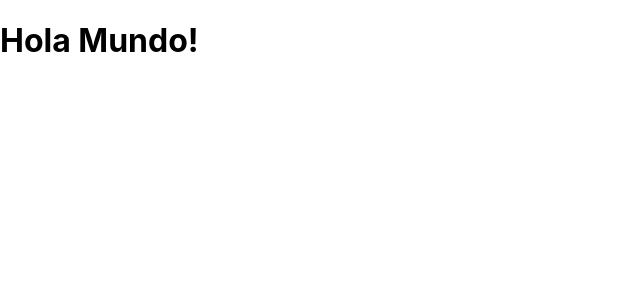
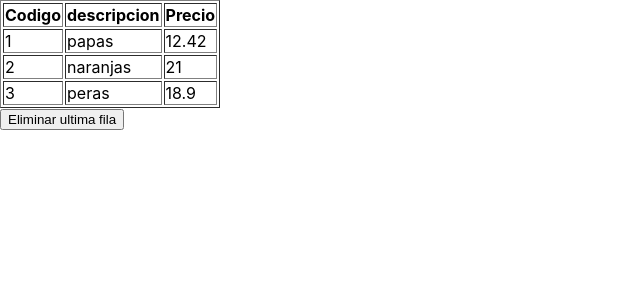
Before and after one commit to matinasif/ahorraGuita_frontend, a React (Create React App) app: page / in a window 1280 px wide. Shown: the top 300 px of the page, without its empty margins (0-640 px from the left). Built offline with nearby package versions, Linux system fonts and the light colour scheme.

Commit message:
pruebas con Hook UseState

```diff
--- a/src/App.js
+++ b/src/App.js
@@ -1,10 +1,84 @@
 import logo from './logo.svg';
 import './App.css';
+import { useState } from 'react';
 
 function App() {
+  /*function generarAleatorio() {
+    const v = Math.trunc(Math.random() * 10 );
+    setValor(v);
+  }*/
+
+
+   /* function generarAleatorios() {
+    const vector = new Array (5);
+    for (let i = 0; i < vector.length ; i++) {
+     vector[i] = Math.trunc(Math.random()*10);
+     setNumeros(vector)
+    }
+    }
+
+  const [numeros,setNumeros] = useState([0, 0, 0, 0, 0])
   return (
-    <h1>Hola Mundo!</h1>
-  );
+    <div>
+      <p>El numeros aleatorios</p>
+      {numeros.map(num =>(
+        <p>{num}</p>
+      ))}
+      <button onClick = {generarAleatorios}>Generar número Aleatorio</button>
+    </div>
+  );*/
+function eliminarUltimaFila(){
+  if(articulos.length > 0) {
+    const temp = Array.from(articulos);
+    temp.pop();
+    setArticulos(temp)
+  }
+}
+
+  const [articulos,setArticulos] = useState([
+    {
+      codigo : 1,
+      descripcion : 'papas',
+      precio : 12.42
+    },
+    {
+      codigo : 2,
+      descripcion : 'naranjas',
+      precio : 21
+    },
+    {
+      codigo : 3,
+      descripcion : 'peras',
+      precio : 18.90
+    },
+
+  ]);
+  return(
+    <div>
+      <table border="1">
+        <thead>
+          <tr>
+            <th>Codigo</th>
+            <th>descripcion</th>
+            <th>Precio</th>
+          </tr>
+          </thead>
+          <tbody>
+            {articulos.map( art => {
+              return(
+                <tr key={art.codigo}>
+                  <td>{art.codigo}</td>
+                  <td>{art.descripcion}</td>
+                  <td>{art.precio}</td>
+
+                </tr>
+              )
+            })}
+          </tbody>
+      </table>
+      <button onClick={ eliminarUltimaFila }>Eliminar ultima fila</button>
+    </div>
+  )
 }
 
 export default App;
```
